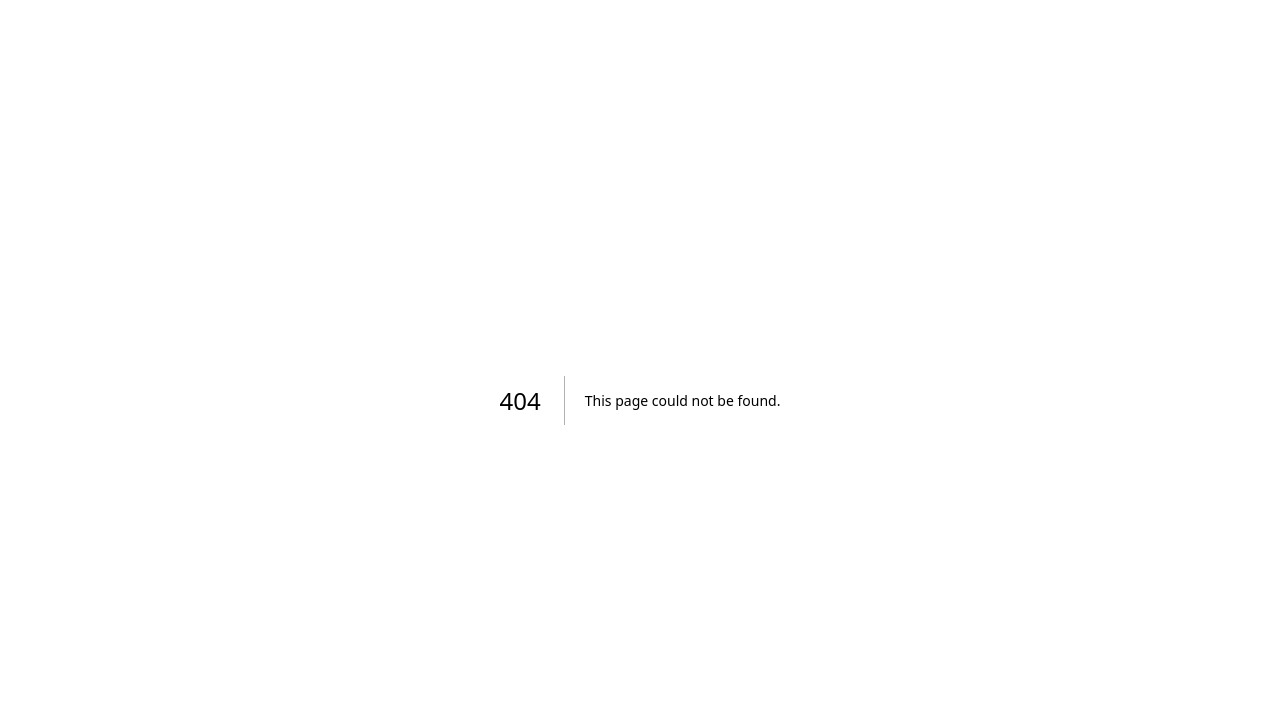
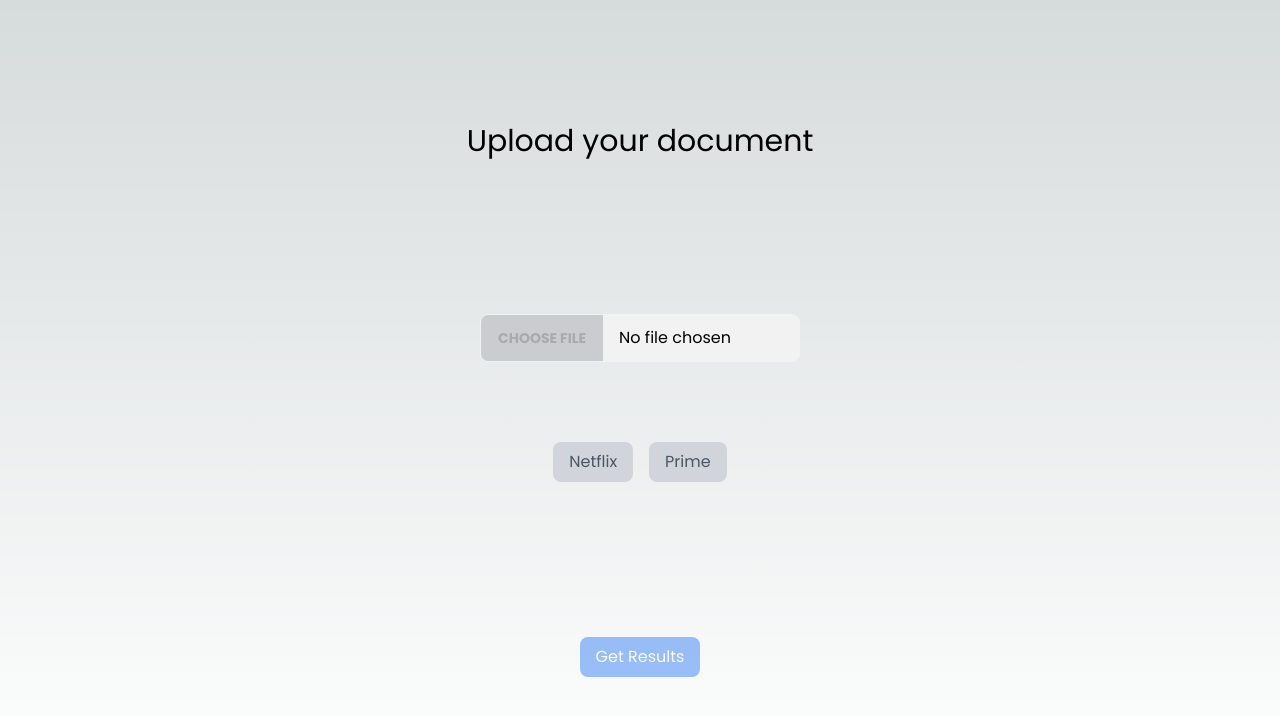
Before and after one commit to ItsMattG/movie, a Next.js app: page /upload in a window 1280 px wide. Before the commit this address had no page. Shown: the top 716 px of the page. Built offline with nearby package versions, Linux system fonts and the light colour scheme.

Commit message:
Upload page

```diff
--- a/app/layout.tsx
+++ b/app/layout.tsx
@@ -1,8 +1,14 @@
 import type { Metadata } from "next";
 import { Inter } from "next/font/google";
 import "./globals.css";
+import { Poppins } from '@next/font/google'
 
-const inter = Inter({ subsets: ["latin"] });
+// const inter = Inter({ subsets: ["latin"] });
+
+const roboto = Poppins({
+	subsets: ['latin'],
+	weight: ['400', '700']
+});
 
 export const metadata: Metadata = {
 	title: "Create Next App",
@@ -16,7 +22,7 @@ export default function RootLayout({
 }>) {
 	return (
 		<html lang="en">
-			<body className={inter.className}>{children}</body>
+			<body className={roboto.className}>{children}</body>
 		</html>
 	);
 }
--- /dev/null
+++ b/app/upload/page.tsx
@@ -0,0 +1,93 @@
+'use client'
+
+import React, { useState, ChangeEvent } from 'react';
+
+const App: React.FC = () => {
+  const [docType, setDocType] = useState<string | null>(null);
+  const [uploadSuccess, setUploadSuccess] = useState<boolean>(false);
+  const [loading, setLoading] = useState<boolean>(false);
+
+  const handleFileUpload = () => {
+    // Simulate file upload process
+    setLoading(true);
+    setTimeout(() => {
+      setUploadSuccess(true);
+      setLoading(false);
+    }, 2000); // Simulate 2 seconds delay
+  };
+
+  const handleFileSelect = (event: ChangeEvent<HTMLInputElement>) => {
+    if (event.target.files && event.target.files.length > 0) {
+      setDocType(event.target.files[0].type);
+    }
+  };
+
+  return (
+    <div className="min-h-screen flex flex-col justify-evenly items-center">
+			<div className="flex justify-center">
+				<h1 className="text-3xl mb-8">Upload your document</h1>
+			</div>
+
+			<div className="flex flex-col justify-center items-center gap-12">
+				<input
+					type="file"
+					className="file-input file-input-bordered w-full max-w-xs"
+					disabled={!docType}
+				/>
+
+				{uploadSuccess && (
+					<p className="text-green-500 mt-4">File uploaded successfully!</p>
+				)}
+
+				<div className="mt-8 space-x-4">
+					<button
+						className={`px-4 py-2 ${
+							docType === 'application/vnd.openxmlformats-officedocument.spreadsheetml.sheet'
+								? 'bg-blue-500 text-white'
+								: 'bg-gray-300 text-gray-600'
+						} rounded-lg`}
+						onClick={() =>
+							setDocType(
+								'application/vnd.openxmlformats-officedocument.spreadsheetml.sheet'
+							)
+						}
+					>
+						Netflix
+					</button>
+					<button
+						className={`px-4 py-2 ${
+							docType === 'application/pdf' ? 'bg-blue-500 text-white' : 'bg-gray-300 text-gray-600'
+						} rounded-lg`}
+						onClick={() => setDocType('application/pdf')}
+					>
+						Prime
+					</button>
+				</div>
+
+			</div>
+
+			<div className="flex justify-center items-center">
+				<button
+					className={`mt-8 px-4 py-2 bg-blue-500 text-white rounded-lg ${
+						!uploadSuccess && 'opacity-50 cursor-not-allowed'
+					}`}
+					onClick={handleFileUpload}
+					disabled={!uploadSuccess}
+				>
+					Get Results
+				</button>
+
+				{loading && (
+					<div className="absolute inset-0 bg-gray-800 bg-opacity-50 flex justify-center items-center">
+						<div className="bg-white p-8 rounded-lg shadow-lg">
+							<p className="text-lg font-semibold mb-4">Loading...</p>
+							{/* Place your loading indicator component here */}
+						</div>
+					</div>
+				)}
+			</div>
+		</div>
+  );
+};
+
+export default App;
--- a/package.json
+++ b/package.json
@@ -9,6 +9,7 @@
     "lint": "next lint"
   },
   "dependencies": {
+    "@next/font": "^14.2.3",
     "csv-parser": "^3.0.0",
     "next": "14.2.3",
     "react": "^18",
```
Also changed, not shown: 1 other file (tests, documents, lock files or other folders).
